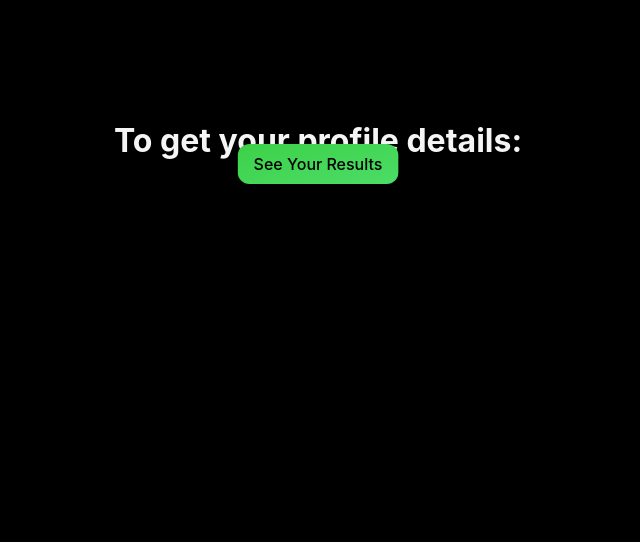
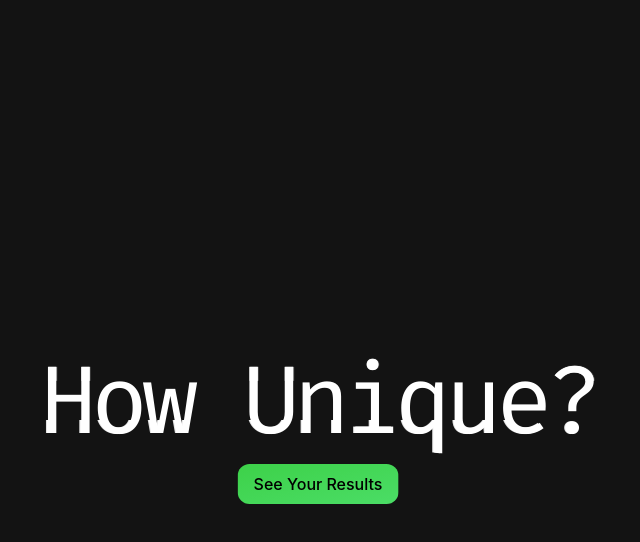
Before and after one commit to SheteSmit/Statify, a React (Create React App) app in the folder frontend/: page / in a window 1280 px wide. Shown: the top 542 px of the page, without its empty margins (322-962 px from the left). Built offline with nearby package versions, Linux system fonts and the light colour scheme.

Commit message:
Huge Updates fixed useability and added pages + routing

```diff
--- a/frontend/package.json
+++ b/frontend/package.json
@@ -8,8 +8,11 @@
     "@testing-library/react": "^13.3.0",
     "@testing-library/user-event": "^13.5.0",
     "axios": "^0.27.2",
+    "bootstrap": "^5.1.3",
     "react": "^18.1.0",
+    "react-bootstrap": "^2.4.0",
     "react-dom": "^18.1.0",
+    "react-router-dom": "^6.3.0",
     "react-scripts": "5.0.1",
     "web-vitals": "^2.1.4"
   },
--- a/frontend/src/App.js
+++ b/frontend/src/App.js
@@ -1,51 +1,15 @@
-import { useState } from 'react'
-import axios from "axios";
-import PlaylistList from './components/PlaylistList';
-import classes from "./App.module.css"
+import { Route, Routes } from 'react-router-dom'
+import Start from './pages/Start'
+import AllPlaylists from './pages/AllPlaylists'
+
 
 function App() {
-
-   // new line start
-  const [profileData, setProfileData] = useState(null)
-
-  function getData() {
-    axios({
-      method: "GET",
-      url:"/getTracks",
-    })
-    .then((response) => {
-      const res = response.data
-      console.log(res)
-      setProfileData(({
-        playlists: res.playlists,
-        avg_score: res.avg_score,
-        images: res.images}))
-    }).catch((error) => {
-      if (error.response) {
-        console.log(error.response)
-        console.log(error.response.status)
-        console.log(error.response.headers)
-        }
-    })}
-    //end of new line
-
   return (
-    <>
-      <div className={classes.body}>
-          <h1 className={classes.text}>To get your profile details: </h1>
-      </div>
-      <div>
-          <button onClick={getData} className={classes.button}>See Your Results</button>
-          {profileData && <div>
-            <h1>All Playlists: </h1>
-              <PlaylistList playLists={profileData} />
-            <h2>Average Score: </h2>
-              <p>{profileData.avg_score}</p>
-            </div>
-          }
-      </div>
-    </>
-  );
+    <Routes>
+      <Route path="/" element={<Start />} />
+      <Route path="/scores" element={<AllPlaylists />} />
+    </Routes>
+  )
 }
 
 export default App;
--- a/frontend/src/App.module.css
+++ b/frontend/src/App.module.css
@@ -1,53 +1,9 @@
 /* CSS */
-html {background-color: black}
-.body {
+/* html {background-color: black} */
+
+/* .text {
+  color: whitesmoke;
+  text-align: center;
+  padding-top: 100px;
   background-color: #000000;
-  fill: #000000;
-}
-
-  .text {
-    color: whitesmoke;
-    text-align: center;
-    padding-top: 100px;
-    background-color: #000000;
-  }
-
-  .button {
-    background: linear-gradient(to bottom right, #3dd149, #4bdd66);
-    background-color: #000000;
-    border: 0;
-    border-radius: 12px;
-    color: #000000;
-    cursor: pointer;
-    display: inline-block;
-    font-family: -apple-system,system-ui,"Segoe UI",Roboto,Helvetica,Arial,sans-serif;
-    font-size: 16px;
-    font-weight: 500;
-    line-height: 2.5;
-    outline: transparent;
-    padding: 0 1rem;
-    text-align: center;
-    text-decoration: none;
-    transition: box-shadow .2s ease-in-out;
-    user-select: none;
-    -webkit-user-select: none;
-    touch-action: manipulation;
-    white-space: nowrap;
-    margin: 0;
-    position: absolute;
-    top: 20.5%;
-    left: 50%;
-    -ms-transform: translate(-50%, -50%);
-    transform: translate(-50%, -50%);
-  }
-
-
-  .button:not([disabled]):focus {
-    box-shadow: 0 0 .25rem rgba(0, 0, 0, 0.5), -.125rem -.125rem 1rem rgba(16, 126, 60, 0.5), .125rem .125rem 1rem rgba(16, 173, 61, 0.5);
-    text-align: center;
-  }
-
-  .button:not([disabled]):hover {
-    box-shadow: 0 0 .25rem rgba(0, 0, 0, 0.5), -.125rem -.125rem 1rem rgba(11, 36, 21, 0.5), .125rem .125rem 1rem rgba(104, 118, 108, 0.5);
-    text-align: center;
-  }
+} */
--- a/frontend/src/components/PlaylistList.js
+++ b/frontend/src/components/PlaylistList.js
@@ -14,7 +14,7 @@ export default function PlaylistList(props) {
     }
 
     return (
-        <ul>
+        <ul className={classes.list}>
             {items}
         </ul>
     )
--- a/frontend/src/index.js
+++ b/frontend/src/index.js
@@ -2,10 +2,13 @@ import React from 'react';
 import ReactDOM from 'react-dom/client';
 import './index.css';
 import App from './App';
+import { BrowserRouter } from 'react-router-dom';
 
 const root = ReactDOM.createRoot(document.getElementById('root'));
 root.render(
-    <App />
+    <BrowserRouter>
+        <App />
+    </BrowserRouter>
 );
 
 // If you want to start measuring performance in your app, pass a function
--- /dev/null
+++ b/frontend/src/pages/AllPlaylists.js
@@ -0,0 +1,55 @@
+import React from 'react'
+import { useState } from 'react'
+import axios from "axios";
+import PlaylistList from '../components/PlaylistList';
+import classes from './AllPlaylists.module.css'
+import { useNavigate } from 'react-router-dom';
+
+
+export default function AllPlaylists() {
+
+    const navigate = useNavigate();
+    const [profileData, setProfileData] = useState(null)
+
+    axios({
+    method: "GET",
+    url:"/getTracks",
+    })
+    .then((response) => {
+    const res = response.data
+    console.log(res)
+    setProfileData(({
+        playlists: res.playlists,
+        avg_score: res.avg_score,
+        images: res.images}))
+    }).catch((error) => {
+    if (error.response) {
+        console.log(error.response)
+        console.log(error.response.status)
+        console.log(error.response.headers)
+        }
+    })
+        //end of new line
+
+    function buttonHandler() {
+        navigate('/')
+    }
+
+    return (
+        <>
+
+        <div>
+            {profileData && <div>
+                <h1 className={classes.head}>All Playlists: </h1>
+                <PlaylistList playLists={profileData} />
+                <h2 className={classes.head2}>Average Score: </h2>
+                    <h2 className={classes.head2}>{profileData.avg_score}</h2>
+                </div>
+            }
+        </div>
+        <button className={classes.button} onClick={buttonHandler}>
+            Back
+        </button>
+        </>
+    );
+}
--- /dev/null
+++ b/frontend/src/pages/AllPlaylists.module.css
@@ -0,0 +1,54 @@
+html {background-color: #131313}
+
+.head {
+  color: whitesmoke;
+  text-align: center;
+  padding-top: 100px;
+  background-color: #131313;
+}
+
+.head2 {
+    color: whitesmoke;
+    text-align: center;
+    background-color: #131313;
+}
+
+.button {
+    background: linear-gradient(to bottom right, #3dd149, #4bdd66);
+    background-color: #000000;
+    border: 0;
+    border-radius: 12px;
+    color: #000000;
+    cursor: pointer;
+    display: inline-block;
+    font-family: -apple-system,system-ui,"Segoe UI",Roboto,Helvetica,Arial,sans-serif;
+    font-size: 16px;
+    font-weight: 500;
+    line-height: 2.5;
+    outline: transparent;
+    padding: 0 1rem;
+    text-align: center;
+    text-decoration: none;
+    transition: box-shadow .2s ease-in-out;
+    user-select: none;
+    -webkit-user-select: none;
+    touch-action: manipulation;
+    white-space: nowrap;
+    margin: 0;
+    position: absolute;
+    top: 8%;
+    left: 10%;
+    -ms-transform: translate(-50%, -50%);
+    transform: translate(-50%, -50%);
+  }
+
+
+  .button:not([disabled]):focus {
+    box-shadow: 0 0 .25rem rgba(0, 0, 0, 0.5), -.125rem -.125rem 1rem rgba(16, 126, 60, 0.5), .125rem .125rem 1rem rgba(16, 173, 61, 0.5);
+    text-align: center;
+  }
+
+  .button:not([disabled]):hover {
+    box-shadow: 0 0 .25rem rgba(0, 0, 0, 0.5), -.125rem -.125rem 1rem rgba(11, 36, 21, 0.5), .125rem .125rem 1rem rgba(104, 118, 108, 0.5);
+    text-align: center;
+  }
--- /dev/null
+++ b/frontend/src/pages/Start.js
@@ -0,0 +1,26 @@
+import React from 'react'
+import { useNavigate } from 'react-router-dom';
+import classes from './Start.module.css'
+
+
+export default function Start() {
+// new line start
+    const navigate = useNavigate();
+
+    const buttonHandler = () => {
+        navigate('/scores')
+    }
+
+    return (
+    <>
+        <body className={classes.body}>
+            <div className={classes.content} title="How Unique?">
+            How Unique?
+            </div>
+            <div>
+                <button onClick={buttonHandler} className={classes.button}>See Your Results</button>
+            </div>
+        </body>
+    </>
+    );
+}
--- /dev/null
+++ b/frontend/src/pages/Start.module.css
@@ -0,0 +1,114 @@
+@import url('https://fonts.googleapis.com/css?family=Fira+Mono:400');
+
+.body{
+  display: flex;
+  width: 100vw;
+  height: 100vh;
+  align-items: center;
+  justify-content: center;
+  margin: 0;
+  background: #131313;
+  color: #fff;
+  font-size: 96px;
+  font-family: 'Fira Mono', monospace;
+  letter-spacing: -7px;
+}
+
+.content {
+  animation: glitch 1s linear infinite;
+}
+
+@keyframes glitch{
+  2%,64%{
+    transform: translate(2px,0) skew(0deg);
+  }
+  4%,60%{
+    transform: translate(-2px,0) skew(0deg);
+  }
+  62%{
+    transform: translate(0,0) skew(5deg);
+  }
+}
+
+.content:before,
+.content:after{
+  content: attr(title);
+  position: absolute;
+  left: 0;
+}
+
+.content:before{
+  animation: glitchTop 1s linear infinite;
+  clip-path: polygon(0 0, 100% 0, 100% 33%, 0 33%);
+  -webkit-clip-path: polygon(0 0, 100% 0, 100% 33%, 0 33%);
+}
+
+@keyframes glitchTop{
+  2%,64%{
+    transform: translate(2px,-2px);
+  }
+  4%,60%{
+    transform: translate(-2px,2px);
+  }
+  62%{
+    transform: translate(13px,-1px) skew(-13deg);
+  }
+}
+
+.content:after{
+  animation: glitchBotom 1.5s linear infinite;
+  clip-path: polygon(0 67%, 100% 67%, 100% 100%, 0 100%);
+  -webkit-clip-path: polygon(0 67%, 100% 67%, 100% 100%, 0 100%);
+}
+
+@keyframes glitchBotom{
+  2%,64%{
+    transform: translate(-2px,0);
+  }
+  4%,60%{
+    transform: translate(-2px,0);
+  }
+  62%{
+    transform: translate(-22px,5px) skew(21deg);
+  }
+}
+
+.button {
+  background: linear-gradient(to bottom right, #3dd149, #4bdd66);
+  background-color: #000000;
+  border: 0;
+  border-radius: 12px;
+  color: #000000;
+  cursor: pointer;
+  display: inline-block;
+  font-family: -apple-system,system-ui,"Segoe UI",Roboto,Helvetica,Arial,sans-serif;
+  font-size: 16px;
+  font-weight: 500;
+  line-height: 2.5;
+  outline: transparent;
+  padding: 0 1rem;
+  text-align: center;
+  text-decoration: none;
+  transition: box-shadow .2s ease-in-out;
+  user-select: none;
+  -webkit-user-select: none;
+  touch-action: manipulation;
+  white-space: nowrap;
+  margin: 0;
+  position: absolute;
+  top: 60.5%;
+  left: 50%;
+  -ms-transform: translate(-50%, -50%);
+  transform: translate(-50%, -50%);
+}
+
+
+.button:not([disabled]):focus {
+  box-shadow: 0 0 .25rem rgba(0, 0, 0, 0.5), -.125rem -.125rem 1rem rgba(16, 126, 60, 0.5), .125rem .125rem 1rem rgba(16, 173, 61, 0.5);
+  text-align: center;
+}
+
+.button:not([disabled]):hover {
+  box-shadow: 0 0 .25rem rgba(0, 0, 0, 0.5), -.125rem -.125rem 1rem rgba(11, 36, 21, 0.5), .125rem .125rem 1rem rgba(104, 118, 108, 0.5);
+  text-align: center;
+}
```
Also changed, not shown: 2 other files (tests, documents, lock files or other folders).
